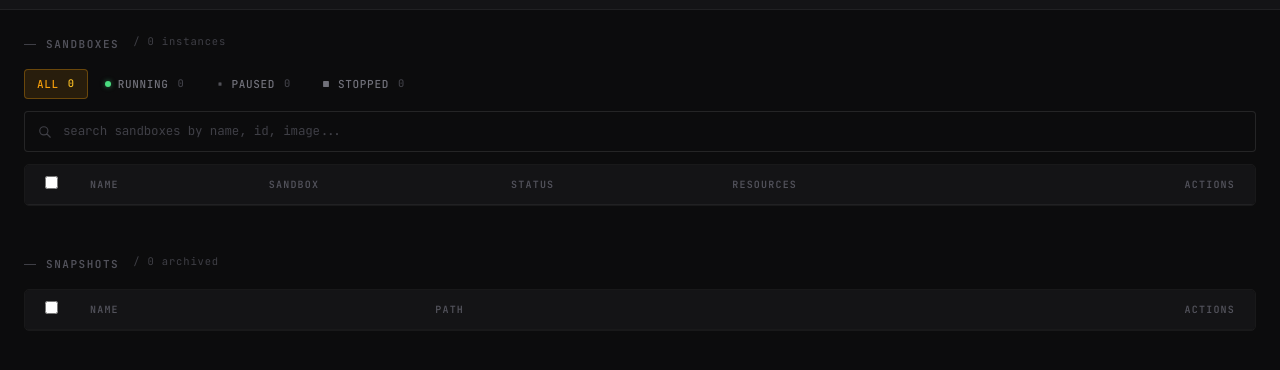
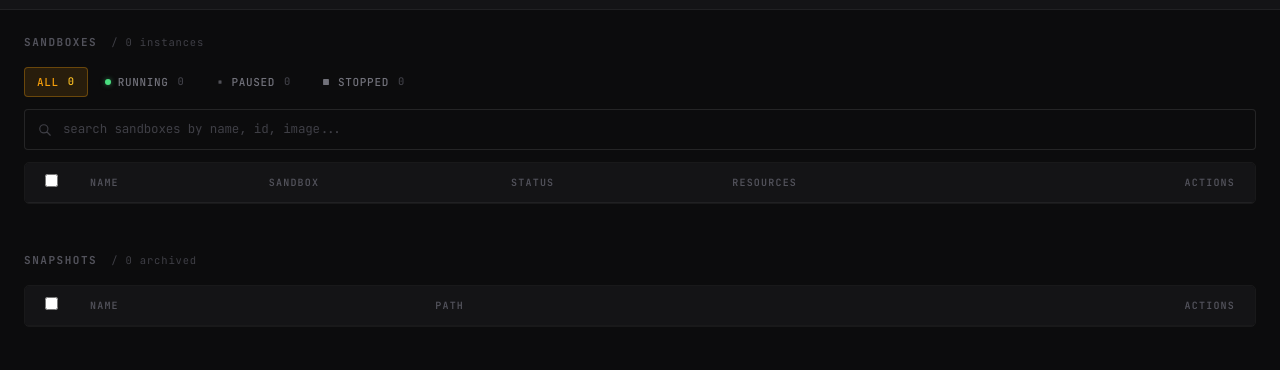
Before and after one commit to HACKE-RC/Bandsox, a plain HTML site: page bandsox/static/index.html in a window 1280 px wide. Shown: the part 46-416 px from the top of the page. Drawn offline with nearby package versions, Linux system fonts and the light colour scheme; no server answers.

Commit message:
Remove section header dash accents

```diff
--- a/bandsox/static/shared.css
+++ b/bandsox/static/shared.css
@@ -32,12 +32,9 @@ body {
 
 /* Section header */
 .section-header {
-  display: flex; align-items: center; gap: 10px;
-  font-size: 11px; font-weight: 600; text-transform: uppercase;
+  display: flex; align-items: center;
+  font-size: 11px; font-weight: 700; text-transform: uppercase;
   letter-spacing: 0.14em; color: var(--text-faint); margin: 0;
-}
-.section-header::before {
-  content: ""; width: 12px; height: 1px; background: var(--text-ghost);
 }
 
 /* Filter tabs */
```
